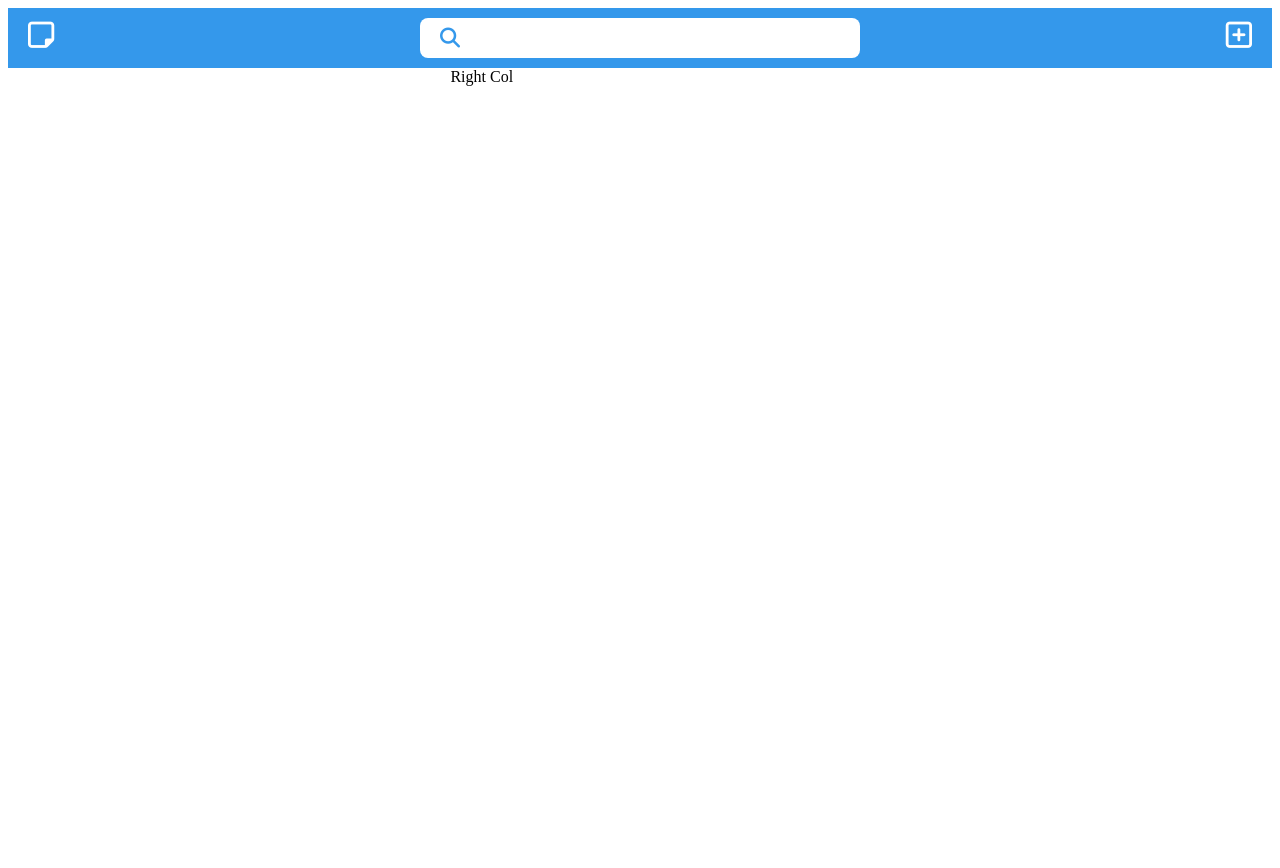
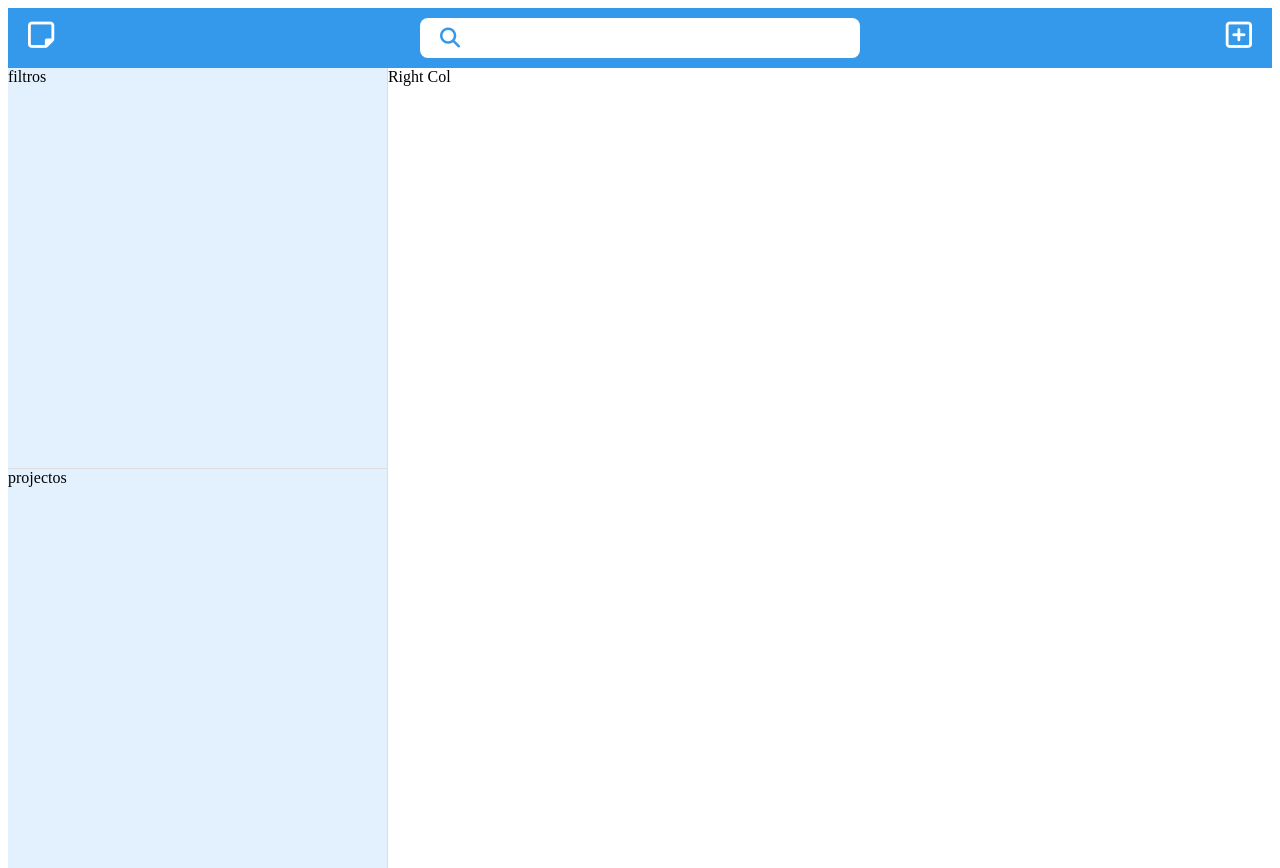
Before and after one commit to Ricardo-Sousa-Ferreira/todo-app, a website built with webpack: page dist/index.html in a window 1280 px wide. Before the commit the page ends 800 px from the top, so only its background shows below. Built offline with nearby package versions, Linux system fonts and the light colour scheme.

Commit message:
Set Collumns display

```diff
--- a/dist/index.html
+++ b/dist/index.html
@@ -19,8 +19,8 @@
     </div>
     <div id="container">
         <div id="leftCol">
-            <div id="filters"></div>
-            <div id="projects"></div>
+            <div id="filters">filtros</div>
+            <div id="projects">projectos</div>
         </div>
         <div id="rightCol">Right Col</div>
     </div>
--- a/dist/main.css
+++ b/dist/main.css
@@ -1,7 +1,11 @@
 html{
     margin:0;
 }
+body{
+    height: 100vh;
+}
 
+/*Navbar*/
 #topNavBar{
     display: flex;
     justify-content: space-between;
@@ -46,19 +50,37 @@ html{
     margin: 20px 20px;
 }
 
+/*Main Container*/
 #container{
     display: flex;
     justify-content: space-between;
+    height: 100%;
+}
+/*Left Collumn*/
+#leftCol{
+    background: #e2f1fd;
+    width: 30%;
+    display: flex;
+    flex-direction: column;
+    border-right: 1px solid rgb(221, 221, 221);
+    height: 100%;
 }
 
-#leftCol{
-    width: 30%;
+#filters{
+    border-bottom: 1px solid rgb(221, 221, 221);
+    height: 50%;
 }
 
-#rightCol{
-    width: 65%;
+#projects{
+    height: 50%;
 }
 
+/*Right Collumn*/
+#rightCol{
+    width: 70%;
+}
+
+/*Pop-Up Form*/
 #projectForm{
     border: 2px solid black;
     display: flex;
@@ -72,7 +94,6 @@ html{
     margin-top: -200px;
     justify-content: space-between;
     padding: 10px;
-
 }
 
 .invisible{
```
